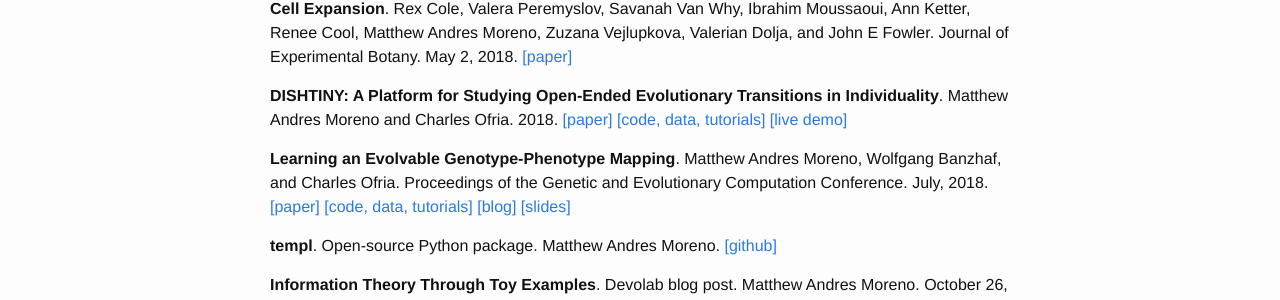
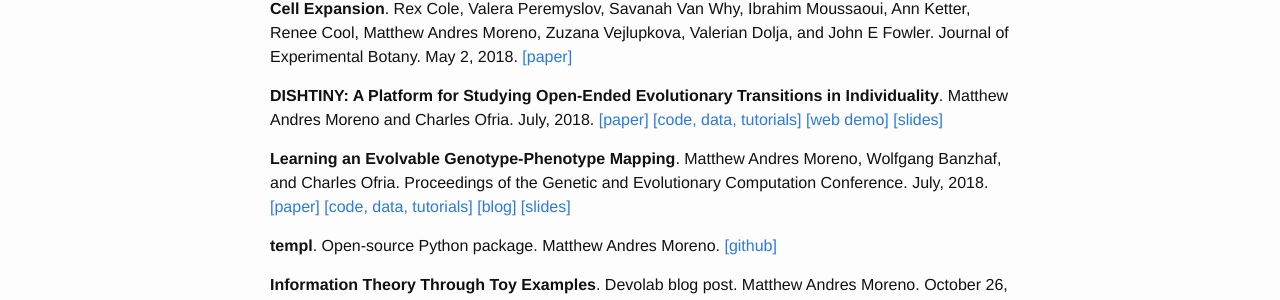
Before and after one commit to mmore500/mmore500.github.io, a Jekyll site: the page built from research.md, in a window 1280 px wide. Shown: the part 230-530 px from the top of the page. Built offline with Jekyll 4.4.1, drawn with Linux system fonts in a browser that asks for light colours.

Commit message:
Add ALIFE materials

```diff
--- a/research.md
+++ b/research.md
@@ -8,7 +8,7 @@ permalink: /research/
 
 **A Broadly-Conserved NERD Genetically Interacts with the Exocyst to Affect Root Growth and Cell Expansion**. Rex Cole, Valera Peremyslov, Savanah Van Why, Ibrahim Moussaoui, Ann Ketter, Renee Cool, Matthew Andres Moreno, Zuzana Vejlupkova, Valerian Dolja, and John E Fowler. Journal of Experimental Botany. May 2, 2018. [[paper]](https://academic.oup.com/jxb/advance-article/doi/10.1093/jxb/ery162/4990813?guestAccessKey=f2af1b2e-c977-4ac2-ae18-de1a3cfa6bc8)
 
-**DISHTINY: A Platform for Studying Open-Ended Evolutionary Transitions in Individuality**. Matthew Andres Moreno and Charles Ofria. 2018. [[paper]](https://github.com/mmore500/alife-2018/releases) [[code, data, tutorials]](https://osf.io/ewvg8/) [[live demo]](https://mmore500.github.io/dishtiny/ewvg8/)
+**DISHTINY: A Platform for Studying Open-Ended Evolutionary Transitions in Individuality**. Matthew Andres Moreno and Charles Ofria. July, 2018. [[paper]](https://github.com/mmore500/alife-2018/releases) [[code, data, tutorials]](https://osf.io/ewvg8/) [[web demo]](https://mmore500.github.io/dishtiny/ewvg8/) [[slides]](https://github.com/mmore500/alife-2018-presentation/releases)
 
 **Learning an Evolvable Genotype-Phenotype Mapping**. Matthew Andres Moreno, Wolfgang Banzhaf, and Charles Ofria. Proceedings of the Genetic and Evolutionary Computation Conference. July, 2018. [[paper]](https://github.com/mmore500/gecco-2018/releases) [[code, data, tutorials]](https://osf.io/n92c7/) [[blog]](https://mmore500.github.io/2018/05/23/automap.html) [[slides]](https://github.com/mmore500/gecco-2018-presentation/releases)
 
```
